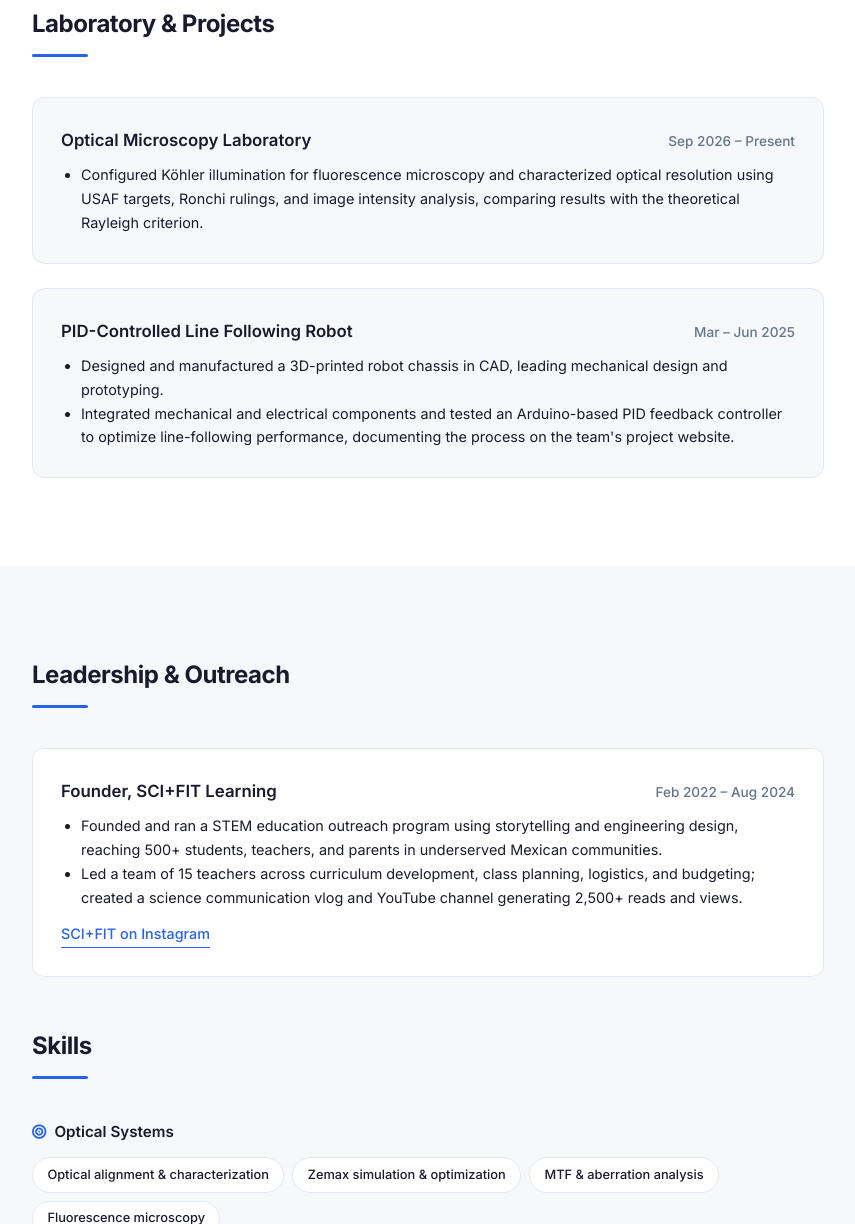
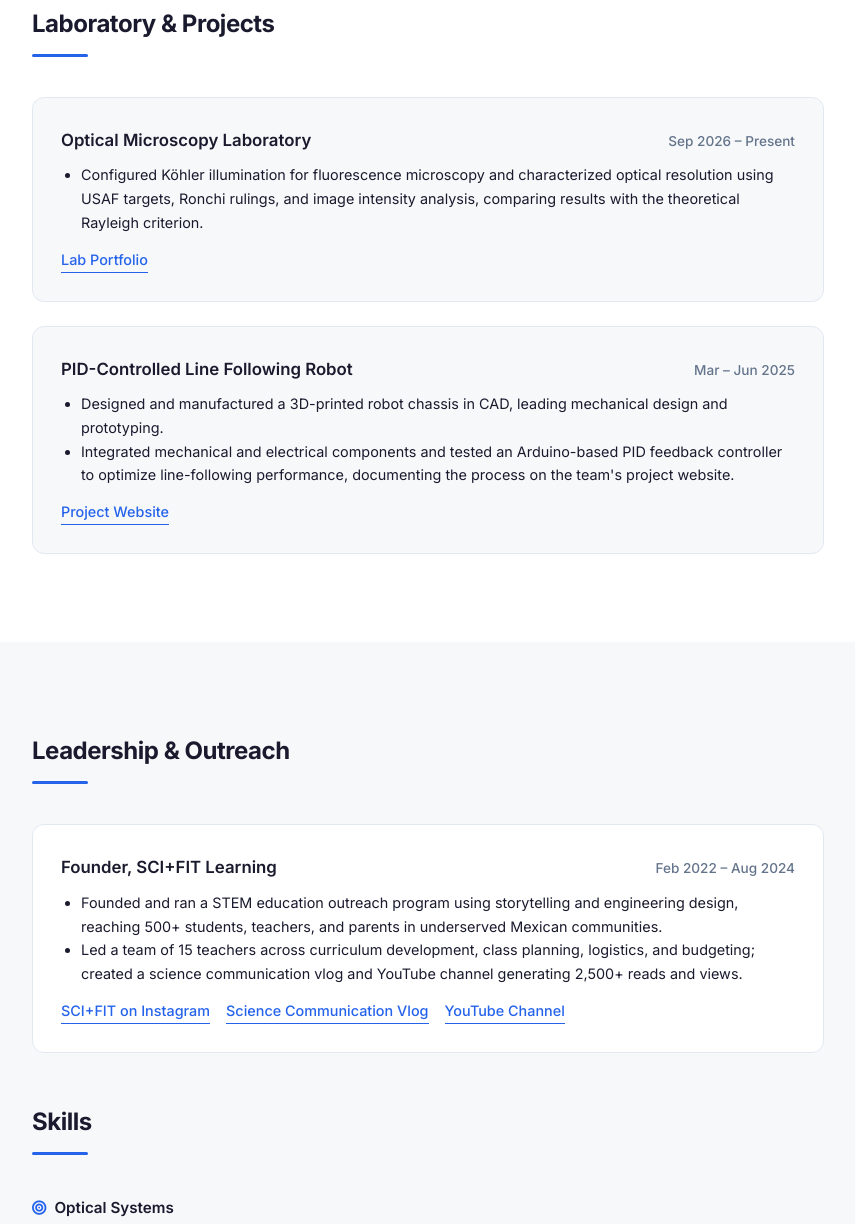
Before and after one commit to antonio-leyva/antonio-leyva.github.io, a plain HTML site: page index.html in a window 1280 px wide. Shown: the part 2053-3277 px from the top of the page, without its empty margins (212-1067 px from the left). Drawn offline with Linux system fonts and the light colour scheme.

Commit message:
Update Project Links

```diff
--- a/index.html
+++ b/index.html
@@ -100,8 +100,10 @@
           <li>Published open-source build documentation (CAD models, manufacturing files, schematics, assembly instructions) using Git so other institutions can replicate it.</li>
         </ul>
         <div class="project-links">
+          <a href="https://photonicsatucsd.com/" target="_blank" rel="noopener" class="inline-link">SPIE at UCSD</a>
           <a href="https://photonicsatucsd.com/demos/rotating-polarizer/" target="_blank" rel="noopener" class="inline-link">Rotating polarizer demo</a>
-          <a href="https://photonicsatucsd.com/" target="_blank" rel="noopener" class="inline-link">SPIE at UCSD</a>
+          <a href="https://docs.google.com/document/d/17LX7pu8DwwLDtRS-0BdYAuyCTlxGZm-d26hJAvVb6G0/edit?usp=sharing" target="_blank" rel="noopener" class="inline-link">Full Build Guide</a>
+          <a href="https://cad.onshape.com/documents/973d08c03346aa7f2df32aaa/w/ab300ccd5454226b7df219cc/e/f430be3e1cba726abb87b598?page=2&email=jleyvajara@ucsd.edu" target="_blank" rel="noopener" class="inline-link">CAD Model</a>
         </div>
       </div>
 
@@ -131,6 +133,9 @@
         <ul class="experience-details">
           <li>Configured K&ouml;hler illumination for fluorescence microscopy and characterized optical resolution using USAF targets, Ronchi rulings, and image intensity analysis, comparing results with the theoretical Rayleigh criterion.</li>
         </ul>
+        <div class="project-links">
+          <a href="https://docs.google.com/document/d/1xBBrJ8LxjoQiHo3te-tncJ_fxqUFlbQRoViluK-bv0Q/edit?usp=sharing" target="_blank" rel="noopener" class="inline-link">Lab Portfolio</a>
+        </div>
       </div>
 
       <div class="experience-card reveal">
@@ -142,8 +147,10 @@
           <li>Designed and manufactured a 3D-printed robot chassis in CAD, leading mechanical design and prototyping.</li>
           <li>Integrated mechanical and electrical components and tested an Arduino-based PID feedback controller to optimize line-following performance, documenting the process on the team's project website.</li>
         </ul>
+        <div class="project-links">
+          <a href="https://sites.google.com/ucsd.edu/confusedmatlabusers" target="_blank" rel="noopener" class="inline-link">Project Website</a>
+        </div>
       </div>
-    </div>
   </section>
 
   <section class="section section-alt" id="leadership">
@@ -161,6 +168,8 @@
         </ul>
         <div class="project-links">
           <a href="https://www.instagram.com/scifit.learning/" target="_blank" rel="noopener" class="inline-link">SCI+FIT on Instagram</a>
+          <a href="https://anthonyleyva21.substack.com/" target="_blank" rel="noopener" class="inline-link">Science Communication Vlog</a>
+          <a href="https://www.youtube.com/@antonioleyvaproductions/videos" target="_blank" rel="noopener" class="inline-link">YouTube Channel</a>
         </div>
       </div>
 
```
